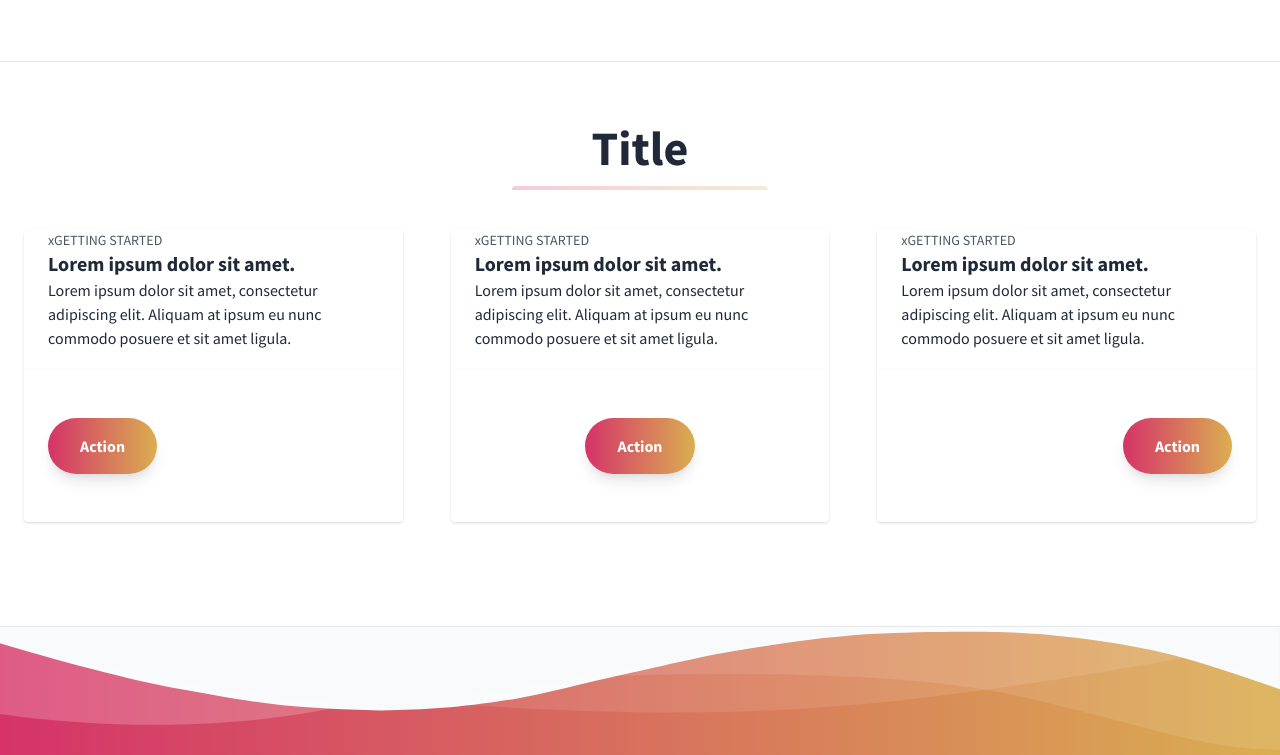
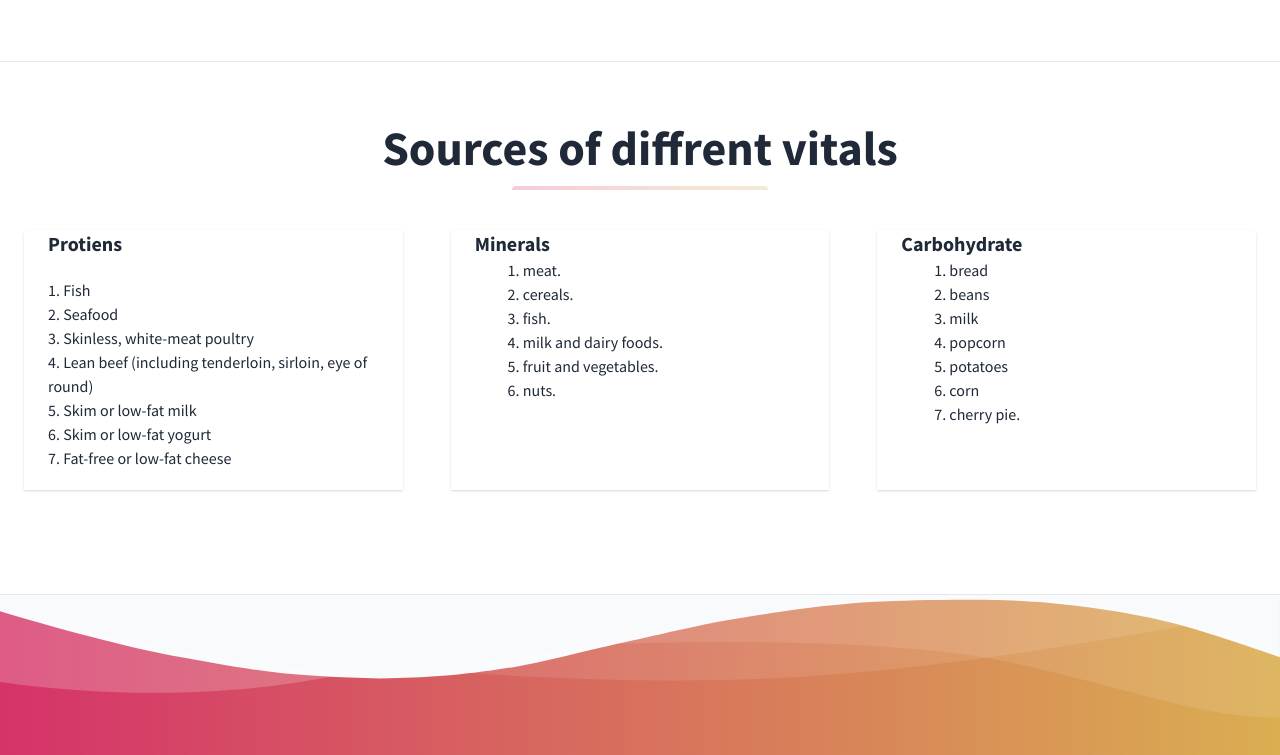
Before and after one commit to kartavya007/healthXoxo, a plain HTML site: page index.html in a window 1280 px wide. Shown: the part 1488-2243 px from the top of the page. Drawn offline with nearby package versions, Linux system fonts and the light colour scheme.

Commit message:
Update index.html

```diff
--- a/index.html
+++ b/index.html
@@ -31,14 +31,9 @@
         </div>
         <div class="block lg:hidden pr-4">
           <button id="nav-toggle" class="flex items-center p-1 text-pink-800 hover:text-gray-900 focus:outline-none focus:shadow-outline transform transition hover:scale-105 duration-300 ease-in-out">
-            <svg class="fill-current h-6 w-6" viewBox="0 0 20 20" xmlns="http://www.w3.org/2000/svg">
-              <title>Menu</title>
-              <path d="M0 3h20v2H0V3zm0 6h20v2H0V9zm0 6h20v2H0v-2z" />
-            </svg>
           </button>
         </div>
       </div>
-      <hr class="border-b border-gray-100 opacity-25 my-0 py-0" />
     </nav>
     <!--Hero-->
     <div class="pt-24">
@@ -127,7 +122,7 @@
     <section class="bg-white border-b py-8">
       <div class="container mx-auto flex flex-wrap pt-4 pb-12">
         <h2 class="w-full my-2 text-5xl font-bold leading-tight text-center text-gray-800">
-          Title
+          Sources of diffrent vitals
         </h2>
         <div class="w-full mb-4">
           <div class="h-1 mx-auto gradient w-64 opacity-25 my-0 py-0 rounded-t"></div>
@@ -135,67 +130,66 @@
         <div class="w-full md:w-1/3 p-6 flex flex-col flex-grow flex-shrink">
           <div class="flex-1 bg-white rounded-t rounded-b-none overflow-hidden shadow">
             <a href="#" class="flex flex-wrap no-underline hover:no-underline">
-              <p class="w-full text-gray-600 text-xs md:text-sm px-6">
-                xGETTING STARTED
-              </p>
               <div class="w-full font-bold text-xl text-gray-800 px-6">
-                Lorem ipsum dolor sit amet.
+                Protiens
               </div>
               <p class="text-gray-800 text-base px-6 mb-5">
-                Lorem ipsum dolor sit amet, consectetur adipiscing elit. Aliquam at ipsum eu nunc commodo posuere et sit amet ligula.
+                  <ol class="text-gray-800 text-base px-6 mb-5">
+                  <li>1. Fish</li>
+
+                  <li>2. Seafood</li>
+
+                  <li>3. Skinless, white-meat poultry</li>
+
+                  <li>4. Lean beef (including tenderloin, sirloin, eye of round)</li>
+
+                  <li>5. Skim or low-fat milk</li>
+
+                  <li>6. Skim or low-fat yogurt</li>
+
+                  <li>7. Fat-free or low-fat cheese</li>
+                  </ol>
               </p>
             </a>
-          </div>
-          <div class="flex-none mt-auto bg-white rounded-b rounded-t-none overflow-hidden shadow p-6">
-            <div class="flex items-center justify-start">
-              <button class="mx-auto lg:mx-0 hover:underline gradient text-white font-bold rounded-full my-6 py-4 px-8 shadow-lg focus:outline-none focus:shadow-outline transform transition hover:scale-105 duration-300 ease-in-out">
-                Action
-              </button>
-            </div>
           </div>
         </div>
         <div class="w-full md:w-1/3 p-6 flex flex-col flex-grow flex-shrink">
           <div class="flex-1 bg-white rounded-t rounded-b-none overflow-hidden shadow">
             <a href="#" class="flex flex-wrap no-underline hover:no-underline">
-              <p class="w-full text-gray-600 text-xs md:text-sm px-6">
-                xGETTING STARTED
-              </p>
               <div class="w-full font-bold text-xl text-gray-800 px-6">
-                Lorem ipsum dolor sit amet.
+                Minerals
               </div>
-              <p class="text-gray-800 text-base px-6 mb-5">
-                Lorem ipsum dolor sit amet, consectetur adipiscing elit. Aliquam at ipsum eu nunc commodo posuere et sit amet ligula.
+              <p class="text-gray-800 text-base px-6 mb-5" >
+                <ol class="text-gray-800 text-base px-6 mb-5" style="list-style-type: decimal;">
+                  <li>meat.</li>
+                  <li>cereals.</li>
+                  <li>fish.</li>
+                  <li>milk and dairy foods.</li>
+                  <li>fruit and vegetables.</li>
+                  <li>nuts.</li>
+                </ol>
               </p>
             </a>
-          </div>
-          <div class="flex-none mt-auto bg-white rounded-b rounded-t-none overflow-hidden shadow p-6">
-            <div class="flex items-center justify-center">
-              <button class="mx-auto lg:mx-0 hover:underline gradient text-white font-bold rounded-full my-6 py-4 px-8 shadow-lg focus:outline-none focus:shadow-outline transform transition hover:scale-105 duration-300 ease-in-out">
-                Action
-              </button>
-            </div>
           </div>
         </div>
         <div class="w-full md:w-1/3 p-6 flex flex-col flex-grow flex-shrink">
           <div class="flex-1 bg-white rounded-t rounded-b-none overflow-hidden shadow">
             <a href="#" class="flex flex-wrap no-underline hover:no-underline">
-              <p class="w-full text-gray-600 text-xs md:text-sm px-6">
-                xGETTING STARTED
-              </p>
               <div class="w-full font-bold text-xl text-gray-800 px-6">
-                Lorem ipsum dolor sit amet.
+                Carbohydrate
               </div>
               <p class="text-gray-800 text-base px-6 mb-5">
-                Lorem ipsum dolor sit amet, consectetur adipiscing elit. Aliquam at ipsum eu nunc commodo posuere et sit amet ligula.
+                <ol class="text-gray-800 text-base px-6 mb-5" style="list-style-type:decimal;">
+                  <li>bread </li>
+                  <li>beans </li>
+                  <li> milk </li>
+                  <li>popcorn</li>
+                  <li>potatoes</li>
+                  <li>corn</li>
+                  <li>cherry pie.</li>
+                </ol>
               </p>
             </a>
-          </div>
-          <div class="flex-none mt-auto bg-white rounded-b rounded-t-none overflow-hidden shadow p-6">
-            <div class="flex items-center justify-end">
-              <button class="mx-auto lg:mx-0 hover:underline gradient text-white font-bold rounded-full my-6 py-4 px-8 shadow-lg focus:outline-none focus:shadow-outline transform transition hover:scale-105 duration-300 ease-in-out">
-                Action
-              </button>
-            </div>
           </div>
         </div>
       </div>
```
